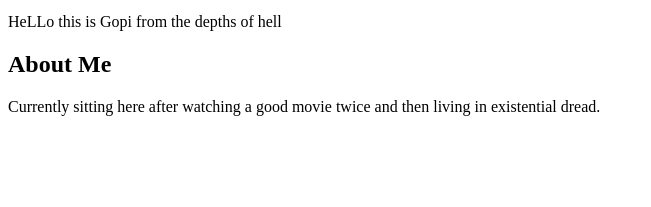
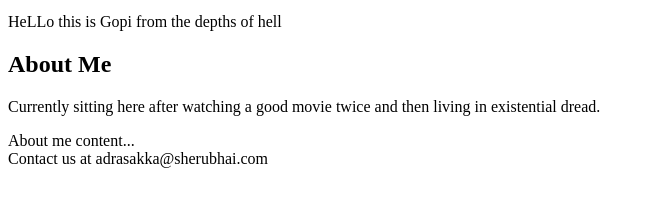
Before and after one commit to gopikrishnan-ajith/project-html, a plain HTML site: page Index.html in a window 1280 px wide. Shown: the part 101-308 px from the top of the page, without its empty margins (0-651 px from the left). Drawn offline with Linux system fonts and the light colour scheme.

Commit message:
Added Contact email footer

```diff
--- a/Index.html
+++ b/Index.html
@@ -12,5 +12,7 @@
 <h2>About Me</h2>
 <p>Currently sitting here after watching a good movie twice and then living in existential dread.</p>
 </section>
+<section id="about">About me content...</section>
+<footer>Contact us at adrasakka@sherubhai.com</footer>
 </body>
 </html>
```
